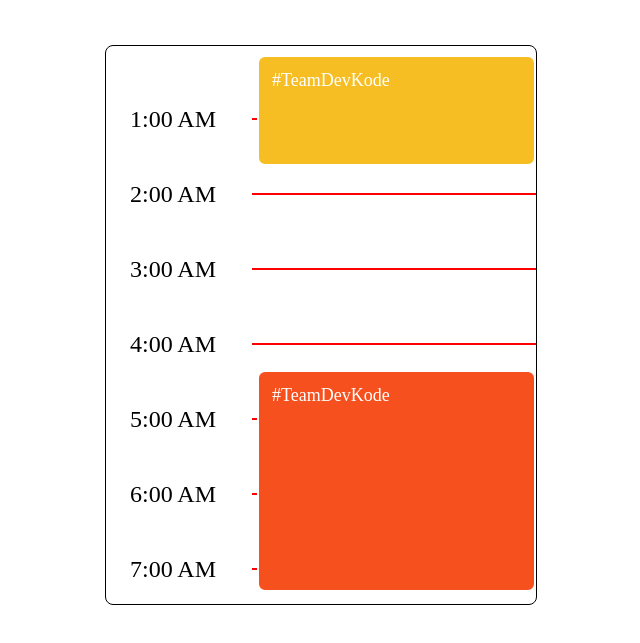
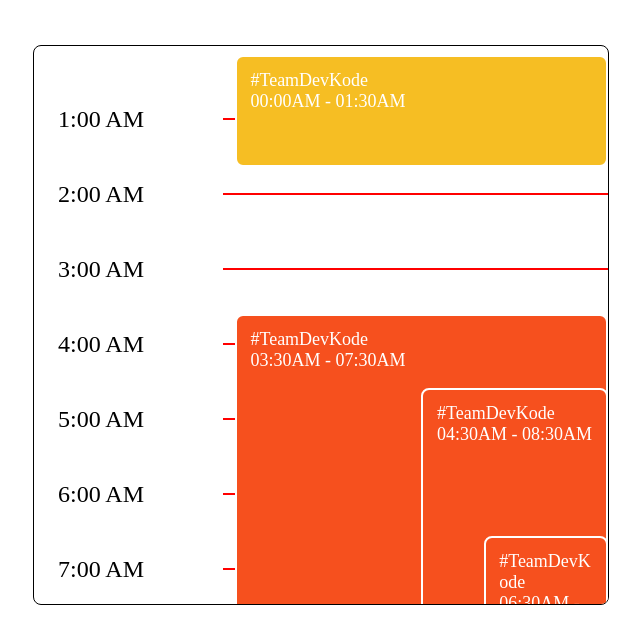
Before and after one commit to Vaib215/JavaScript, a plain HTML site: page projects/dom-challenge/07-calender-ui/index.html in a window 1280 px wide. Shown: the part 127-770 px from the top of the page, without its empty margins (319-959 px from the left). Drawn offline with Linux system fonts and the light colour scheme.

Commit message:
#7: DOM Challenge done

```diff
--- a/projects/dom-challenge/07-calender-ui/script.js
+++ b/projects/dom-challenge/07-calender-ui/script.js
@@ -8,9 +8,27 @@ const events = [
     title: "#TeamDevkode",
   },
   {
-    startTime: "4:30",
+    startTime: "3:30",
     endTime: "7:30",
     color: "#f6501e",
+    title: "#TeamDevkode",
+  },
+  {
+    startTime: "4:30",
+    endTime: "8:30",
+    color: "#f6501e",
+    title: "#TeamDevkode",
+  },
+  {
+    startTime: "6:30",
+    endTime: "9:00",
+    color: "#f6501e",
+    title: "Demo",
+  },
+  {
+    startTime: "11:00",
+    endTime: "13:30",
+    color: "#029be5",
     title: "#TeamDevkode",
   },
   {
@@ -20,14 +38,32 @@ const events = [
     title: "#TeamDevkode",
   },
   {
-    startTime: "9:00",
-    endTime: "10:00",
+    startTime: "9:30",
+    endTime: "10:30",
     color: "#029be5",
     title: "#TeamDevkode",
   },
   {
     startTime: "16:00",
+    endTime: "17:00",
+    color: "#029be5",
+    title: "#TeamDevkode",
+  },
+  {
+    startTime: "15:00",
+    endTime: "17:00",
+    color: "#029be5",
+    title: "#TeamDevkode",
+  },
+  {
+    startTime: "18:00",
     endTime: "19:00",
+    color: "#f6501e",
+    title: "#TeamDevkode",
+  },
+  {
+    startTime: "20:30",
+    endTime: "22:30",
     color: "#029be5",
     title: "#TeamDevkode",
   },
@@ -39,17 +75,31 @@ const events = [
   },
 ]
 
+
+const timeArr = []
+
 const populateEvents = () => {
   calenderContainer.innerHTML += events.map((event)=>{
     const startTime = +event.startTime.split(':')[0] + (+event.startTime.split(':')[1]/60)
     const endTime = +event.endTime.split(':')[0] + (+event.endTime.split(':')[1]/60)
+    let dataWidth = 65
+    let cnt = timeArr.filter(time=>time===startTime).length
+    if(cnt>0){
+      dataWidth /= cnt+1
+    }
+    for(let i=startTime;i<=endTime;i+=0.5){
+      timeArr.push(i)
+    }
+    let [startHour,startMin] = event.startTime.split(':')
+    if(startHour>12) startHour -= 12;
+    let [endHour,endMin] = event.endTime.split(':')
+    if(endHour>12) endHour -= 12;
     return `
-    <div class="event" style="--bg-clr:${event.color};--time-width:${endTime-startTime};--top-time:${startTime};">
+    <div class="event" style="--bg-clr:${event.color};--time-width:${endTime-startTime};--top-time:${startTime};width:${dataWidth}%">
       <div class="title">#TeamDevKode</div>
-      <div class="time-details"></div>
+      <div class="time-details">${(''+startHour).padStart(2,'0')}:${startMin}${event.startTime.split(':')[0]>=12? 'PM':'AM'} - ${(''+endHour).padStart(2,'0')}:${endMin}${event.endTime.split(':')[0]>=12? 'PM':'AM'}</div>
     </div>
     `
-    // Your task is to add time according to AM/PM
   }).join('')
 }
 
--- a/projects/dom-challenge/07-calender-ui/style.css
+++ b/projects/dom-challenge/07-calender-ui/style.css
@@ -19,7 +19,7 @@ body{
 #calender-container {
   max-height: 70vh;
   overflow-y: auto;
-  min-width: 18em;
+  min-width: 24em;
   padding: 2.5em 0 2.5em 1em;
   border: 1px solid;
   border-radius: 8px;
@@ -62,10 +62,10 @@ body{
 .event{
   position: absolute;
   right: 0;
-  width: 65%;
   margin-top: 0.5em;
-  top:calc(var(--top-time)*70px);
-  height: calc(var(--time-width)*74px);
+  word-wrap: break-word;
+  top:calc(var(--top-time)*74px);
+  height: calc(var(--time-width)*75px);
   background: var(--bg-clr);
   color:white;
   font-size: 0.75em;
```
